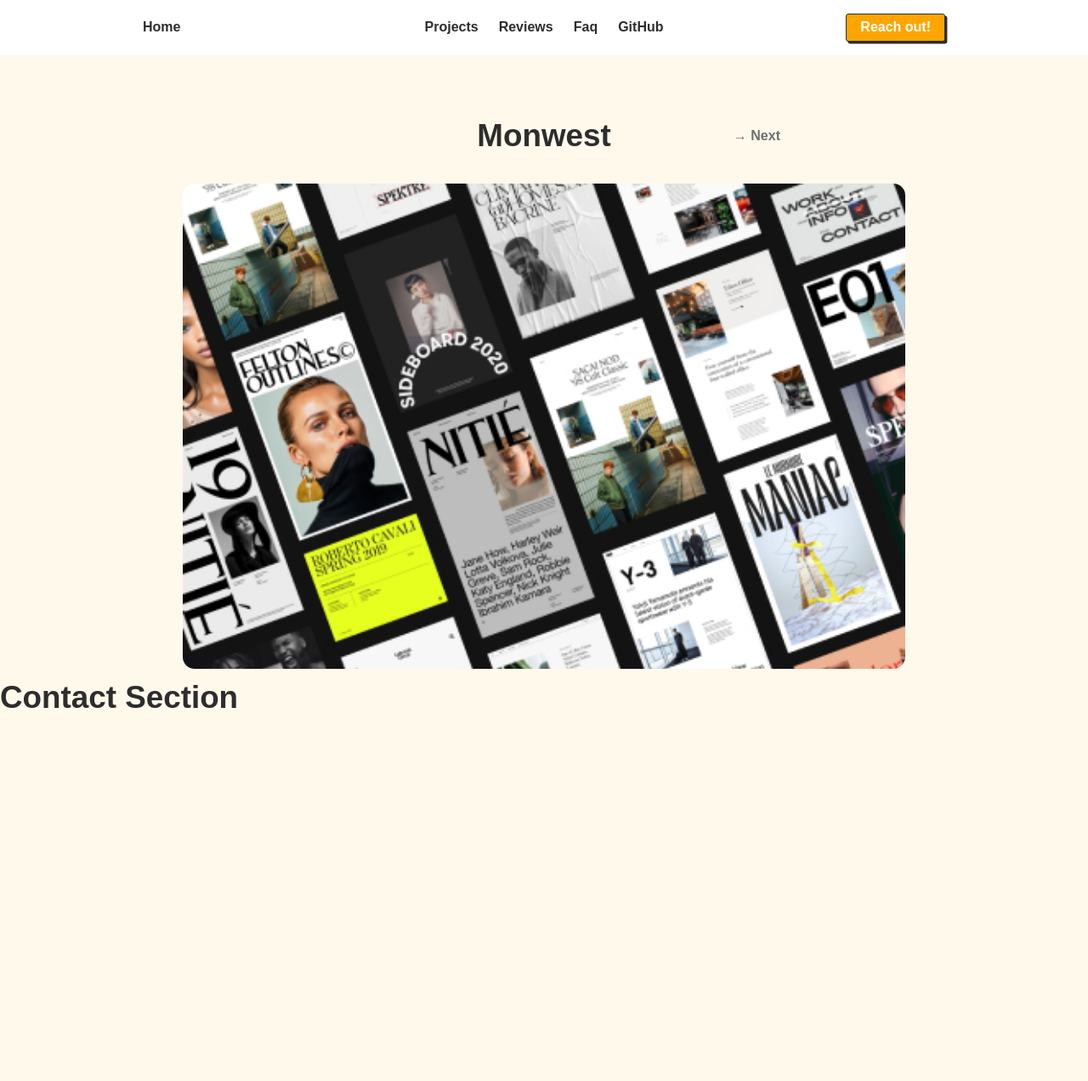
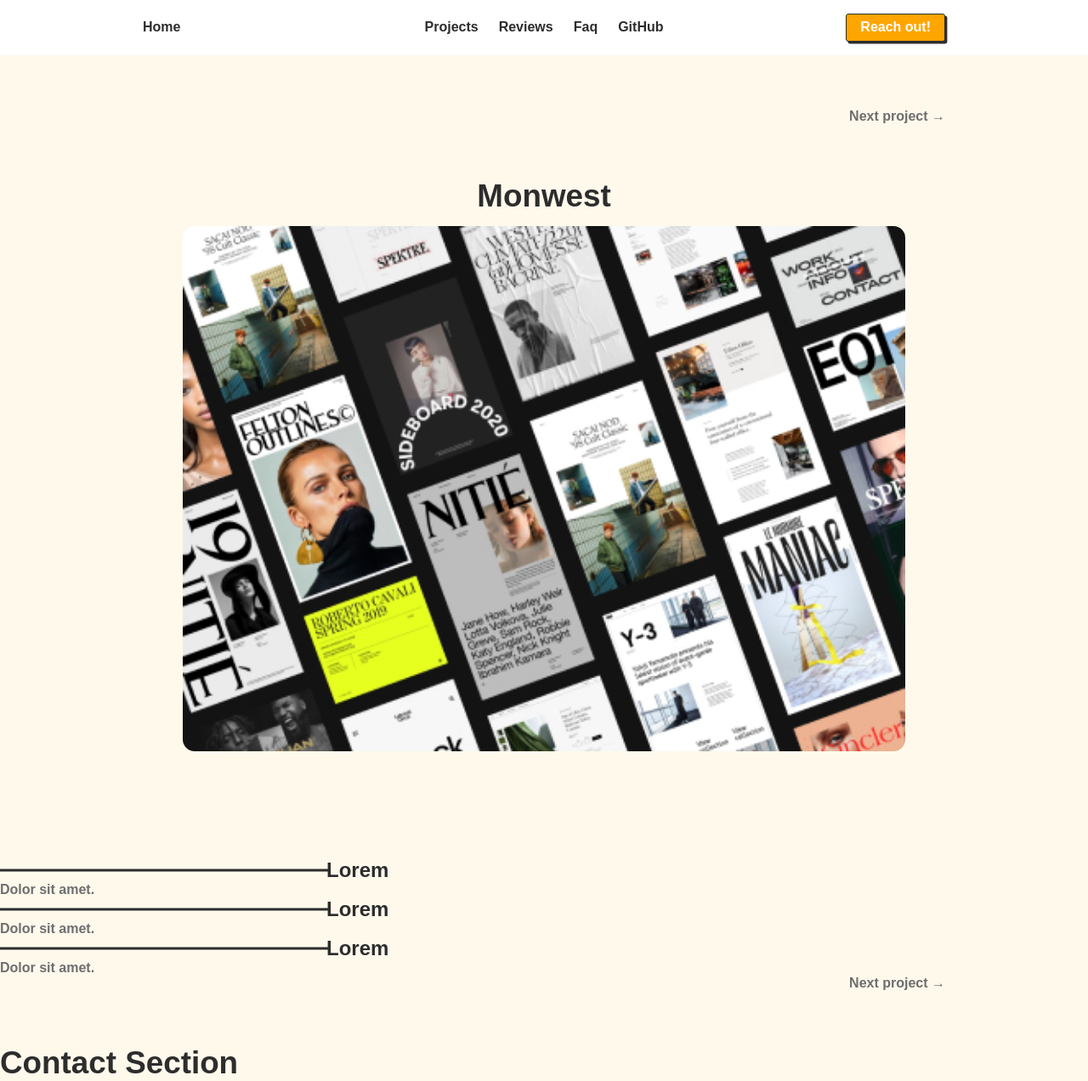
Before and after one commit to tom-2810/my-personal-portfolio, a SvelteKit app: page /projects in a window 1280 px wide. Shown: the whole page at 85% size. Before the commit the page ends 842 px from the top, so only its background shows below. Built offline with nearby package versions, Linux system fonts and the light colour scheme.

Commit message:
projectBrowser relocated, transition home -> project

```diff
--- /dev/null
+++ b/src/lib/components/projectBrowser.svelte
@@ -0,0 +1,38 @@
+<script>
+	export let projects;
+	export let project;
+
+	//browsing between projects
+	$: previousProject = projects[projects.indexOf(project) - 1];
+	$: nextProject = projects[projects.indexOf(project) + 1];
+</script>
+
+<div class="project-browser">
+	<!-- only show if there is a previous project in the projects array -->
+	{#if projects.indexOf(project) > 0}
+		<p class="previous"><a href={'/projects/' + previousProject.id}>← Previous project</a></p>
+	{/if}
+
+	<!-- only show if the current project is not the last project in the projects array -->
+	{#if projects.indexOf(project) < projects.length - 1}
+		<p class="next"><a href={'/projects/' + nextProject.id}>Next project →</a></p>
+	{/if}
+</div>
+
+<style>
+	.project-browser {
+		display: flex;
+		flex-direction: row;
+		margin: 0 auto var(--size-xl) auto;
+		width: 90%;
+		max-width: 59rem;
+	}
+
+	.project-browser .previous {
+		margin-right: auto;
+	}
+
+	.project-browser .next {
+		margin-left: auto;
+	}
+</style>
--- a/src/routes/projects/[[projectId]]/+page.svelte
+++ b/src/routes/projects/[[projectId]]/+page.svelte
@@ -1,64 +1,55 @@
 <script>
-    import { page } from '$app/stores'
-    import projects from '$lib/projects.json'
+	import { page } from '$app/stores';
+	import { fly } from 'svelte/transition'
+	import projects from '$lib/projects.json';
+
+	import ProjectBrowser from '$lib/components/projectBrowser.svelte';
 
 	//id from url
-    $: projectId = $page.params.projectId
+	$: projectId = $page.params.projectId;
 	//look for the object with projectId id
 	$: project = projects.find(({ id }) => id === projectId);
 
 	//if there is no project with projectId, use the first project
-    $: if(project == undefined) {
-        project = projects[0]
+	$: if (project == undefined) {
+		project = projects[0];
 	}
 
 	$: img = project.img_path;
 
-    $: if(!img) img = "placeholder.svg"
-
-    //browsing between projects
-    $: previousProject = projects[projects.indexOf(project) - 1]
-    $: nextProject = projects[projects.indexOf(project) + 1]
+	$: if (!img) img = 'placeholder.svg';
 </script>
 
-<section>
-
+<section in:fly={{ y: 200, duration: 500, delay: 500 }} class="project-page">
+	<ProjectBrowser {projects} {project} />
 	<div class="hero">
-
-        <div class="project-intro">
-            <!-- only show if there is a previous project in the projects array -->
-            <div class="browser">
-                {#if projects.indexOf(project) > 0}
-    <p><a href={'/projects/' + previousProject.id}>Previous ←</a></p>
-    {/if}
+		<h1>{project.title}</h1>
+		<img src="/images/projects/{img}" alt="{project.title} cover picture" />
 	</div>
 
+	<article>
+		<section>
+			<h2>Lorem</h2>
+			<p>Dolor sit amet.</p>
+		</section>
+		<section>
+			<h2>Lorem</h2>
+			<p>Dolor sit amet.</p>
+		</section>
+		<section>
+			<h2>Lorem</h2>
+			<p>Dolor sit amet.</p>
+		</section>
 
-    <h1>{ project.title }</h1>
-
-    <!-- only show if the current project is not the last project in the projects array -->
-    <div class="browser">
-        {#if projects.indexOf(project) < projects.length - 1}
-    <p><a href={'/projects/' + nextProject.id}>→ Next</a></p>
-    {/if}
-    </div>
-
-        </div>
-
-
-    <img src="/images/projects/{ img }" alt="{ project.title } cover picture">
-
-    </div>
-
-
-
+		<ProjectBrowser {projects} {project} />
+	</article>
 </section>
 
 <style>
-    section {
+	.project-page {
 		display: flex;
 		flex-direction: column;
-
+		padding-top: 8rem;
 	}
 
 	.hero {
@@ -70,23 +61,11 @@
 		width: 100%;
 		max-width: 59rem;
 		height: 100dvh;
-        padding-top: 8rem;
 		text-align: center;
 	}
 
-    .project-intro {
-        display: flex;
-        align-items: center;
-        width: 70%;
-        justify-content: space-between;
-    }
-
-    .project-intro .browser {
-        display: flex;
-        align-items: center;
-        justify-content: center;
-        width: 10rem;
-        height: 4rem;
+	.hero h1 {
+		height: 2rem;
 	}
 
 	.hero img {
```
Lines whose indentation alone changed are shown as unchanged.
